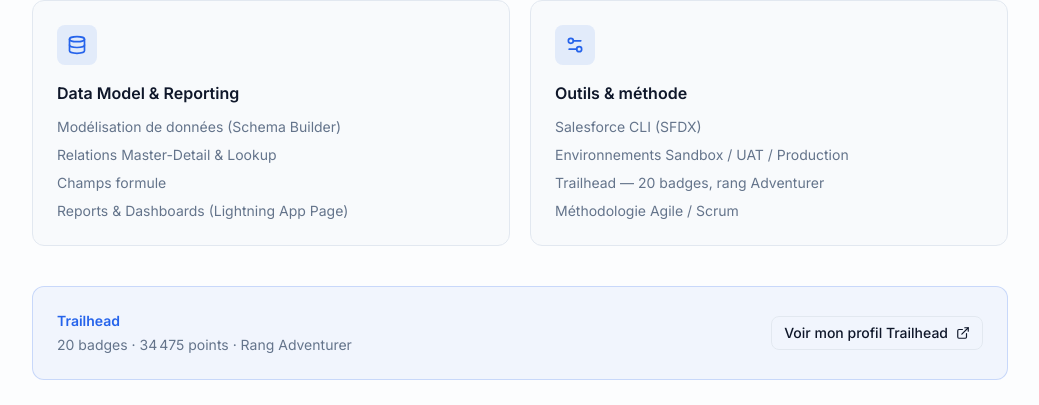
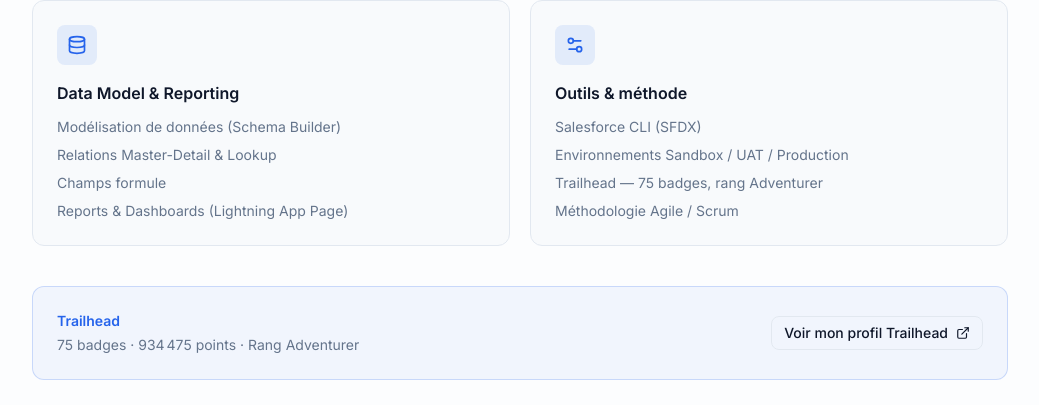
Before and after one commit to soufianebouragaa01/soufiane-bouragaa-portfolio, a React (Vite) app: page / in a window 1280 px wide. Shown: the part 2004-2409 px from the top of the page, without its empty margins (120-1159 px from the left). Built offline with nearby package versions, Linux system fonts and the light colour scheme.

Commit message:
Update Trailhead stats (75 badges, 934475 pts) and add 4 certifications from Coursera folder

```diff
--- a/src/data/profile.js
+++ b/src/data/profile.js
@@ -35,12 +35,16 @@
     { title: 'Introduction to NoSQL Databases', issuer: 'IBM (Coursera)' },
     { title: 'Formation et Badges Salesforce', issuer: 'Salesforce Trailhead' },
     { title: 'Introduction to Cloud Computing', issuer: 'IBM (Coursera)' },
+    { title: 'Introduction to Big Data', issuer: 'Coursera' },
+    { title: 'HTML, CSS & JavaScript', issuer: 'Coursera' },
+    { title: 'Cisco Networking', issuer: 'Coursera' },
+    { title: 'Conception', issuer: 'Coursera' },
   ],
 
   trailhead: {
     profileUrl: 'https://www.salesforce.com/trailblazer/yhpgmg1amfnmnfo8tx',
-    badges: 20,
-    points: 34475,
+    badges: 75,
+    points: 934475,
     rank: 'Adventurer',
   },
 
--- a/src/data/skills.js
+++ b/src/data/skills.js
@@ -31,7 +31,7 @@
     items: [
       'Salesforce CLI (SFDX)',
       'Environnements Sandbox / UAT / Production',
-      'Trailhead — 20 badges, rang Adventurer',
+      'Trailhead — 75 badges, rang Adventurer',
       'Méthodologie Agile / Scrum',
     ],
   },
```
